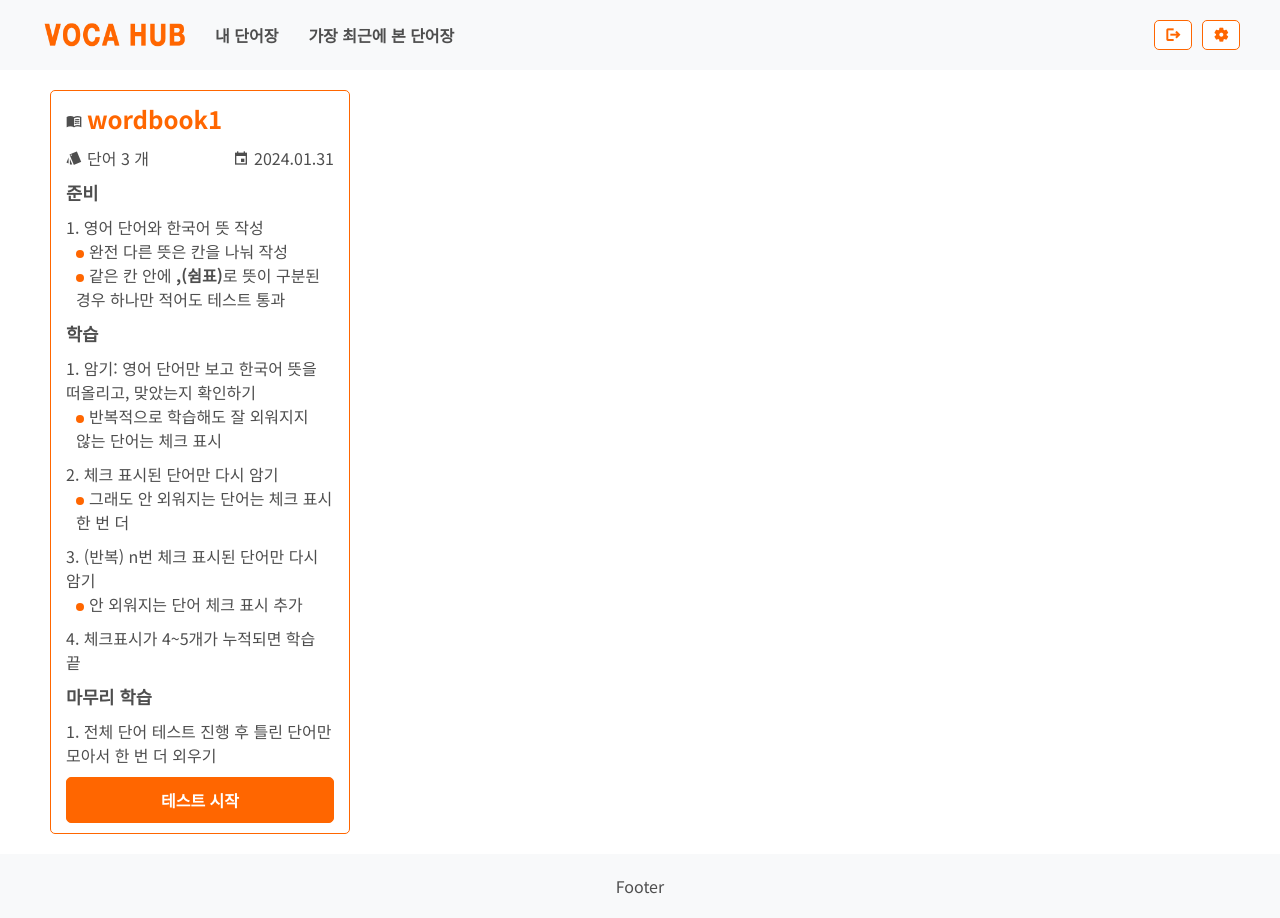
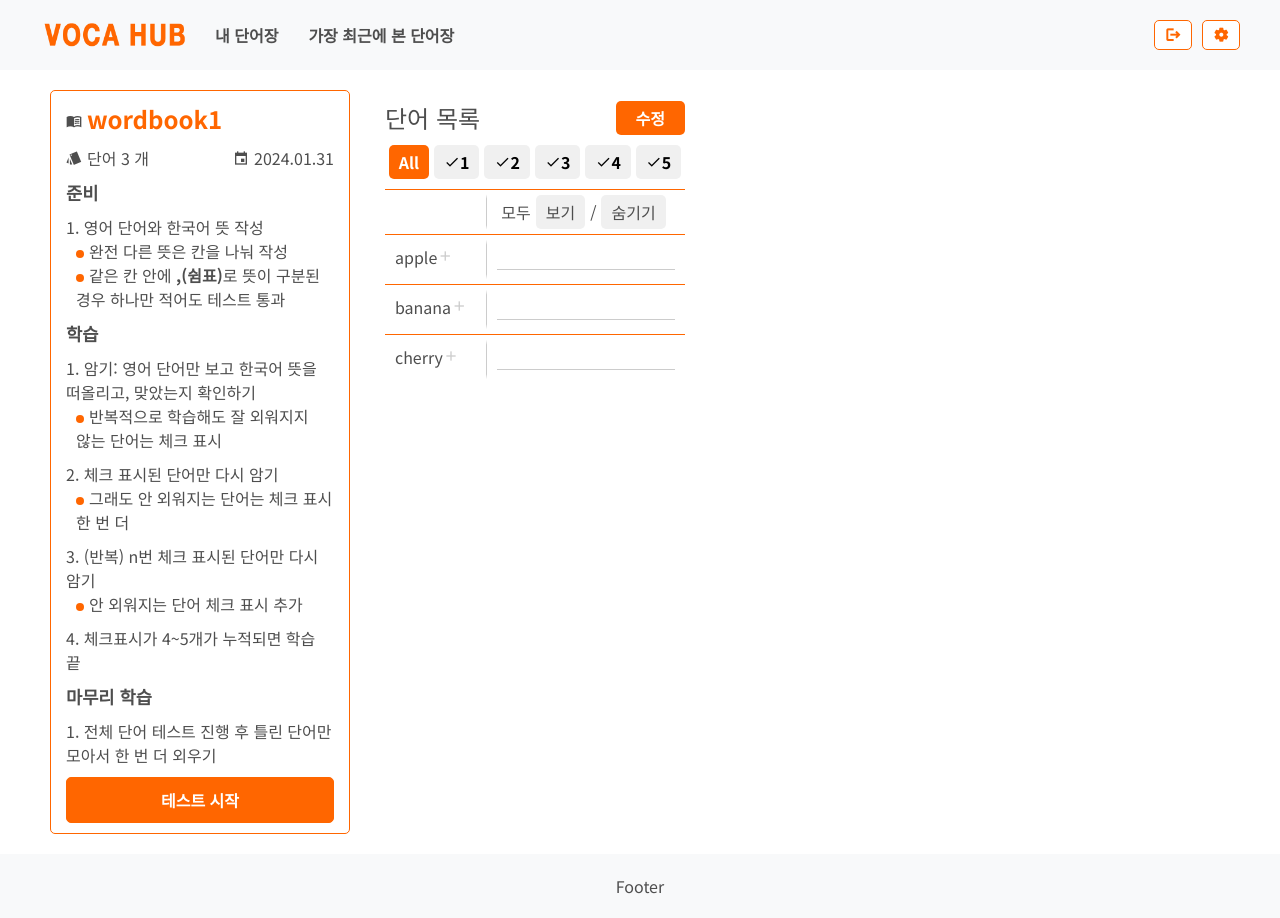
Before and after one commit to raipen/vocahub, a React (Create React App) app in the folder front/: page /vocalist/1 in a window 1280 px wide. Built offline with nearby package versions, Linux system fonts and the light colour scheme.

Commit message:
feat: impl ViewVocaList

```diff
--- a/front/src/components/ViewVocaList.tsx
+++ b/front/src/components/ViewVocaList.tsx
@@ -1,5 +1,171 @@
 import styled from 'styled-components';
 import { VocaMode } from "@utils/vocaModeEnum";
+import { VocaListContainer, Title, NewButton } from './VocaListStyle';
+import { useState, useEffect } from 'react';
+import useFetchUpdate from '@hooks/useFetchUpdate';
+import { increaseCheckCount,decreaseCheckCount } from '@utils/apis/wordbookmock';
+
+const WordContainer = styled.div`
+  display: grid;
+  width: auto;
+  max-width: calc(100vw - 320px);
+  min-width: 300px;
+  grid-template-columns: auto 1px auto;
+  margin-bottom: 10px;
+  align-items: start;
+  overflow-wrap: anywhere;
+  &>div {
+    border-top: 1px solid var(--main-color);
+  }
+  @media (max-width: 750px) {
+    width: 100%;
+    max-width: none;
+    min-width: 0;
+  }
+`;
+
+const SeparateLine = styled.div`
+  padding: 0;
+  background: linear-gradient(0, white 10%, #ccc 20%, #ccc 80%, white 90% );
+  width: 100%;
+  height: 100%;
+`;
+
+const Check = styled.span`
+  font-size: 1rem;
+  font-weight: 600;
+  color: var(--main-color);
+`;
+
+const WhiteCheck = styled.span`
+  font-size: 1rem;
+  font-weight: 600;
+`;
+
+const RemoveCheck = styled.span`
+  font-size: 1rem;
+  font-weight: 600;
+  color: var(--main-color);
+  cursor: pointer;
+  &:hover {
+    color: #ccc;
+  }
+`;
+
+const AddCheck = styled.span`
+  font-size: 1rem;
+  cursor: pointer;
+  color: #ccc;
+  &:hover {
+    color: var(--main-color);
+  }
+`;
+
+const Meaning = styled.div`
+  counter-reset: meaning;
+  height: 100%;
+  padding: 10px;
+`;
+
+const CountMeaning = styled.div`
+  display: flex;
+  align-items: center;
+  gap: 5px;
+  &::before {
+    counter-increment: meaning;
+    content: counter(meaning) ". ";
+    padding: 5px 0;
+    flex-shrink: 0;
+  }
+`;
+
+const Card = styled.div<{reversed?: boolean}>`
+  display: inline-block;
+  width:100%;
+  padding-left: 5px;
+  cursor: pointer;
+  border-bottom: 1px solid #ccc;
+  transition: box-shadow 0.3s ease-in-out;
+  &:hover{
+    border-radius: 5px;
+    box-shadow: 0 0 10px 0 #ccc;
+  }
+  &>div {
+    width: fit-content;
+    transition: all 0.3s ease-in-out;
+    transform-style: preserve-3d;
+    border-radius: 5px;
+    transform: perspective(1500px) rotateX(${props => props.reversed?180:0}deg);
+    backface-visibility: hidden;
+    overflow: auto;
+    background-color: white;
+  }
+`;
+
+const MeaningHeader = styled.div`
+  display: flex;
+  align-items: center;
+  justify-content: center;
+  padding: 5px 10px;
+  >div {
+    cursor: pointer;
+    padding: 5px 10px;
+    margin: 0 5px;
+    border-radius: 5px;
+    background-color: #f0f0f0;
+    &:hover {
+      background-color: #ccc;
+    }
+  }
+`;
+
+const SelectButton = styled.div<{$active: boolean}>`
+  display: flex;
+  flex-direction: row;
+  justify-content: center;
+  align-items: center;
+  font-size: 1rem;
+  font-weight: 300;
+  background-color: ${props => props.$active?'var(--main-color)':'#f0f0f0'};
+  color: ${props => props.$active?'white':'black'};
+  padding: 5px 10px;
+  font-weight: 600;
+  border-radius: 5px;
+  cursor: pointer;
+  user-select: none;
+  >span:first-child {
+    font-size: 1rem;
+  }
+  &:hover {
+    background-color: ${props => props.$active?'var(--main-color)':'#ccc'};
+  }
+`;
+
+function ReversibleMeaning({children, reversed, refresh}: {children: string, reversed?: boolean, refresh?: object}) {
+  const [isReversed, setIsReversed] = useState(reversed);
+  useEffect(() => {
+    setIsReversed(reversed);
+  },[reversed, refresh]);
+  return (
+    <Card reversed={isReversed} onClick={() => setIsReversed(!isReversed)}>
+      <div>{children}</div>
+    </Card>
+  );
+}
+
+function Word({word,checkCount,id}: {word: string, checkCount: number, id: number}) {
+  const [loadingIncrease, fetchIncrease, errorIncrease] = useFetchUpdate(increaseCheckCount);
+  const [loadingDecrease, fetchDecrease, errorDecrease] = useFetchUpdate(decreaseCheckCount);
+  return (
+    <div style={{padding: '10px'}}>
+      <span>{word}</span>
+      {checkCount>1&& new Array(checkCount-1).fill(0).map((_,i) => <Check key={i} className="material-icons-sharp">done</Check>)}
+      {loadingIncrease&&<Check className="material-icons-sharp">done</Check>}
+      {!loadingDecrease&&checkCount>0&& <RemoveCheck onClick={() => fetchDecrease(id)} className="material-icons-sharp">done</RemoveCheck>}
+      {!loadingIncrease&&checkCount<5&& <AddCheck onClick={() => fetchIncrease(id)} className="material-icons-sharp">add</AddCheck>}
+    </div>
+  );
+}
 
 function ViewVocaList({vocaList, setVocaMode}: {vocaList: {
     id: number;
@@ -10,9 +176,44 @@ function ViewVocaList({vocaList, setVocaMode}: {vocaList: {
     testResult: boolean | null;
     order: number;
 }[], setVocaMode: React.Dispatch<React.SetStateAction<VocaMode>>}) {
+  const [defaultVisible, setDefaultVisible] = useState(false);
+  const [showCount, setShowCount] = useState(0);
+  const [refresh, setRefresh] = useState({});
+
+  const vocaListGreaterThanShowCount = vocaList.filter(voca=>voca.checkCount>=showCount);
+
   return (
-    <div>
-    </div>
+    <VocaListContainer style={{marginLeft: 0}}>
+      <Title>
+        <span>단어 목록</span>
+        <NewButton onClick={() => setVocaMode(VocaMode.EDIT)}>수정</NewButton>
+      </Title>
+      <div style={{display: 'flex', gap: '5px', marginBottom: '10px', justifyContent: 'center'}}>
+        <SelectButton onClick={() => setShowCount(0)} $active={showCount===0}>All</SelectButton>
+        {new Array(5).fill(0).map((_,i) => <SelectButton key={i} onClick={() => setShowCount(i+1)} $active={showCount===i+1}>
+          <span className="material-icons-sharp">done</span>{i+1}
+          </SelectButton>)}
+      </div>
+      <WordContainer>
+        <div></div>
+        <SeparateLine/>
+        <MeaningHeader>
+          모두
+          <div onClick={() => {setDefaultVisible(true); setRefresh({})}}>보기</div>
+          /
+          <div onClick={() => {setDefaultVisible(false); setRefresh({})}}>숨기기</div>
+        </MeaningHeader>
+        {vocaListGreaterThanShowCount.flatMap((voca,i) => [
+            <Word word={voca.word} id={voca.id} checkCount={voca.checkCount} key={3*i}/>,
+            <SeparateLine key={3*i+1}/>,
+            <Meaning key={3*i+2}>
+              {voca.meaning.length===1&&<ReversibleMeaning reversed={!defaultVisible} refresh={refresh}>{voca.meaning[0]}</ReversibleMeaning>}
+              {voca.meaning.length>1&&voca.meaning.map((m,j) => (<CountMeaning key={j}><ReversibleMeaning reversed={!defaultVisible} refresh={refresh}>{m}</ReversibleMeaning></CountMeaning>))}
+            </Meaning>
+        ])}
+        {vocaListGreaterThanShowCount.length===0&&<div style={{padding: '10px'}}>단어가 없습니다.</div>}
+      </WordContainer>
+    </VocaListContainer>
   );
 }
 
--- a/front/src/components/VocaListHeader.tsx
+++ /dev/null
@@ -1 +0,0 @@
-import styled from 'styled-components';
--- /dev/null
+++ b/front/src/components/VocaListStyle.tsx
@@ -0,0 +1,47 @@
+import styled from 'styled-components';
+
+const VocaListContainer = styled.div`
+  display: flex;
+  flex-direction: column;
+  position: relative;
+  width: fit-content;
+  max-width: calc(100% - 320px);
+  padding: 10px 15px;
+  height: 100%;
+  margin-left: auto;
+  @media (max-width: 750px) {
+    width: 100%;
+    max-width: none;
+    padding: 0;
+  }
+`;
+
+const Title = styled.div`
+    display: flex;
+    align-items: center;
+    justify-content: space-between;
+    font-size: 1.5rem;
+    font-weight: 300;
+    margin-bottom: 10px;
+`;
+
+const NewButton = styled.div`
+  display: flex;
+  flex-direction: row;
+  justify-content: center;
+  align-items: center;
+  gap: 10px;
+  font-size: 1rem;
+  font-weight: 300;
+  background-color: var(--main-color);
+  color: white;
+  padding: 5px 20px;
+  font-weight: 600;
+  border-radius: 5px;
+    cursor: pointer;
+    >span:first-child {
+        font-size: 1rem;
+    }
+`;
+
+export { VocaListContainer, Title, NewButton };
--- a/front/src/components/VocaSidebar.tsx
+++ b/front/src/components/VocaSidebar.tsx
@@ -13,9 +13,9 @@ padding: 10px 15px;
     height: 100%;
     border: 1px solid var(--main-color);
     border-radius: 5px;
-@media (max-width: 600px) {
+    @media (max-width: 750px) {
         width: 100%;
-  padding: 10px 15px;
+        padding: 10px max(15px, calc(50% - 250px));
     }
 `;
 
--- a/front/src/context/LoginContext.ts
+++ b/front/src/context/LoginContext.ts
@@ -4,7 +4,7 @@ import { requestLogin, requestRefresh, requestLogout } from '@apis/auth';
 export const LoginContext = createContext({
     isLogined: null as null|boolean,
     accessToken: "",
-    refresh: ()=>{},
+    refresh: async ()=>{},
     login: (arg: {email: string, password: string})=>{},
     logout: ()=>{}
 });
@@ -12,7 +12,7 @@ export const LoginContext = createContext({
 export const useInitLoginContext = () => {
     const [isLogined, setIsLogined] = useState(null as null|boolean);
     const [accessToken, setAccessToken] = useState("");
-    const refresh = useCallback(()=>requestRefresh({ setIsLogined, setAccessToken })(), []);
+    const refresh = useCallback(async ()=>await requestRefresh({ setIsLogined, setAccessToken })(), []);
     const login = useCallback(({email, password}:{email:string,password:string})=>requestLogin({ setIsLogined, setAccessToken })({email, password}), []);
     const logout = useCallback(()=>requestLogout({ setIsLogined, setAccessToken })(), []);
 
--- a/front/src/hooks/useFetchUpdate.ts
+++ b/front/src/hooks/useFetchUpdate.ts
@@ -15,8 +15,8 @@ const useFetchUpdate =  <T,U extends any[]>(fetchFunction: (accessToken:string,.
         } catch (e : any) {
                 setError(e);
         }
+        await refresh();
         setLoading(false);
-        refresh();
     }
 
     return [loading, fetch, error];
--- a/front/src/utils/apis/wordbookmock.ts
+++ b/front/src/utils/apis/wordbookmock.ts
@@ -21,8 +21,8 @@ const data = {
         { id: 5, bookId: 2, word: "elephant", meaning: ["코끼리"], checkCount: 0, testResult:null, order: 2 },
         { id: 6, bookId: 2, word: "fox", meaning: ["여우"], checkCount: 0, testResult:null, order: 3 },
         { id: 7, bookId: 3, word: "grape", meaning: ["포도"], checkCount: 0, testResult:null, order: 1 },
-        { id: 8, bookId: 3, word: "honey", meaning: ["꿀"], checkCount: 0, testResult:null, order: 2 },
-        { id: 9, bookId: 3, word: "icecream", meaning: ["아이스크림"], checkCount: 0, testResult:null, order: 3 },
+        { id: 8, bookId: 3, word: "honey", meaning: ["꿀","테스트","테스트2"], checkCount: 0, testResult:null, order: 2 },
+        { id: 9, bookId: 3, word: "icecream", meaning: ["아이스크림","테스트"], checkCount: 0, testResult:null, order: 3 },
     ]
 }
 export const getDatasWhenWordbookRender = async (accessToken:string) => {
@@ -159,7 +159,30 @@ export const increaseCheckCount = async (accessToken: string, vocaId: number) =>
             if (data.wordbook.some((wordbook) => wordbook.id === voca.bookId && wordbook.userId !== 1)) {
                 return reject(new Error("permission denied"));
             }
+            if (voca.checkCount === 5) {
+                return reject(new Error("check count is already 5"));
+            }
             voca.checkCount++;
+            console.log(voca);
+        resolve();
+        }, 1000);
+    });
+};
+
+export const decreaseCheckCount = async (accessToken: string, vocaId: number) => {
+    return new Promise<void>((resolve, reject) => {
+        setTimeout(() => {
+            const voca = data.voca.find((voca) => voca.id === vocaId);
+            if (voca === undefined) {
+                return reject(new Error("voca not found"));
+            }
+            if (data.wordbook.some((wordbook) => wordbook.id === voca.bookId && wordbook.userId !== 1)) {
+                return reject(new Error("permission denied"));
+            }
+            if(voca.checkCount === 0) {
+              return reject(new Error("check count is already 0"));
+            }
+            voca.checkCount--;
         resolve();
         }, 1000);
     });
```
Lines whose indentation alone changed are shown as unchanged.
